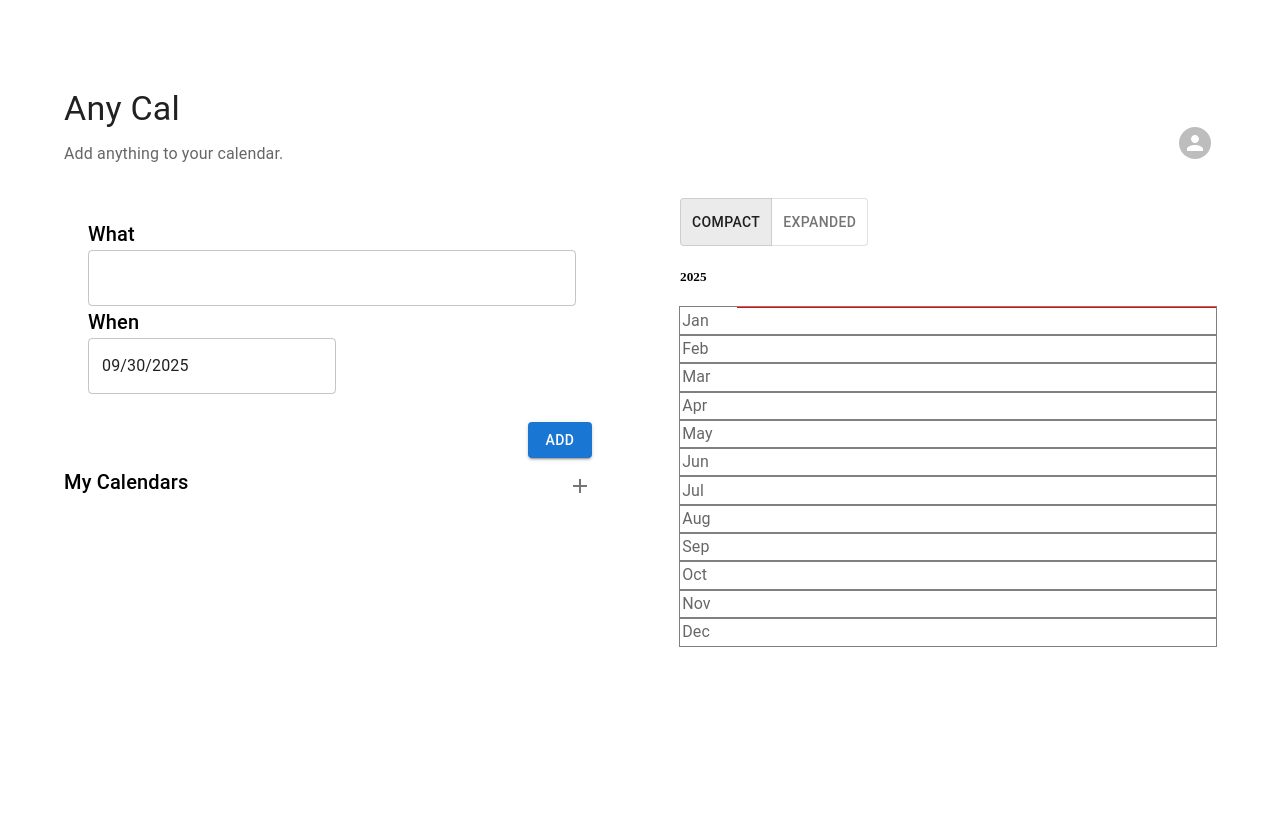
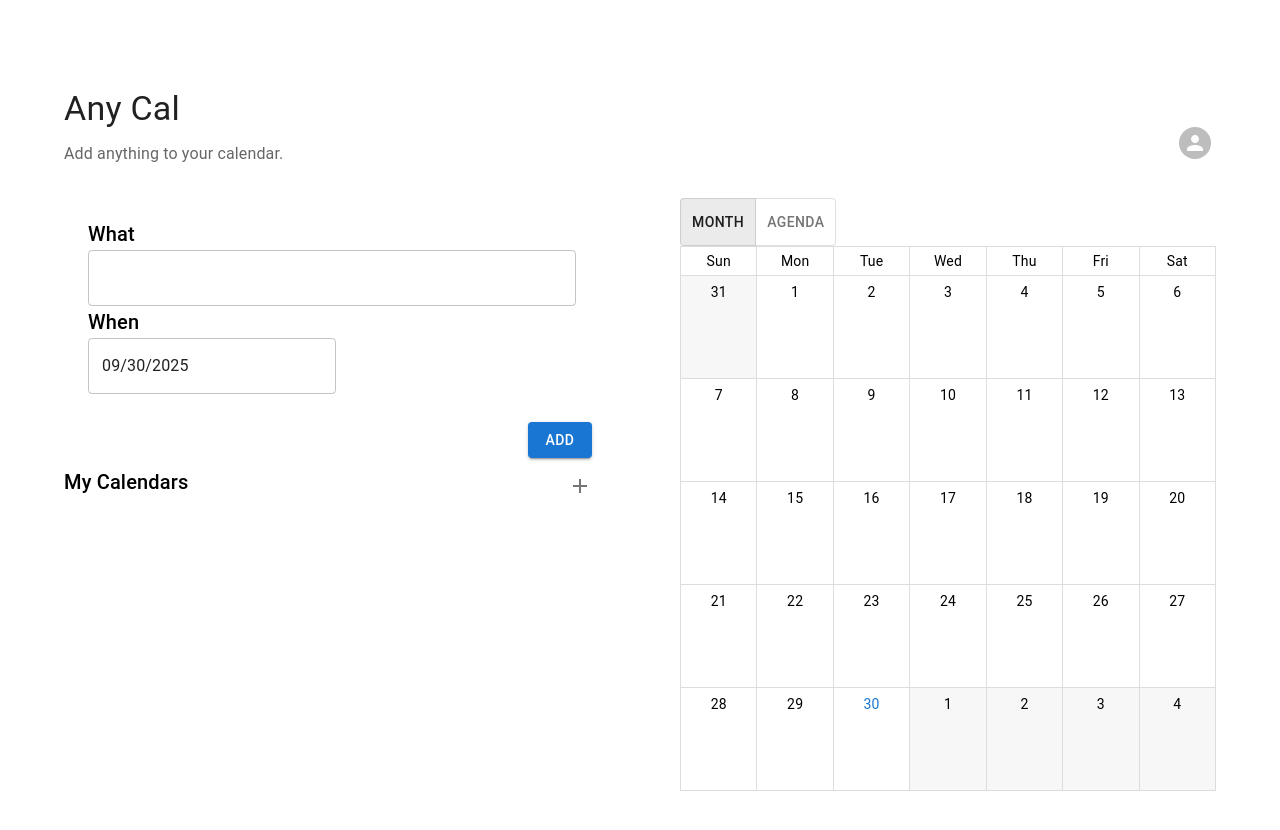
Before and after one commit to IgorNadj/anycal, a React (Vite) app: page / in a window 1280 px wide. Shown: the top 830 px of the page. Before the commit the page ends 800 px from the top, so only its background shows below. Built offline with nearby package versions, Linux system fonts and the light colour scheme; what sqlite would draw is missing.

Commit message:
Add MonthView

```diff
--- a/src/components/calendar/Calendar.tsx
+++ b/src/components/calendar/Calendar.tsx
@@ -1,9 +1,16 @@
-import { Year } from "./Year.tsx";
+import { useState } from "react";
+import { DEFAULT_VIEW_MODE } from "../../constants.ts";
+import { useEvents } from "../../hooks/useEvents.ts";
+import type { ViewMode } from "../../types.ts";
 import { Header } from "./Header.tsx";
-import { useEvents } from "../../hooks/useEvents.ts";
+import { MonthView } from "./MonthView.tsx";
 
 export const Calendar = () => {
   const { data: events } = useEvents();
+
+  const [viewMode, setViewMode] = useState<ViewMode>(DEFAULT_VIEW_MODE);
+
+  const [currentDate, setCurrentDate] = useState<Date>(new Date());
 
   const earliestYear = new Date().getFullYear();
   const latestYear =
@@ -17,13 +24,14 @@ export const Calendar = () => {
 
   return (
     <>
-      <Header />
-      {years.map((year) => (
-        <div key={year}>
-          <h5>{year}</h5>
-          <Year year={year} />
-        </div>
-      ))}
+      <Header viewMode={viewMode} onChange={setViewMode} />
+      {viewMode === "month" && (
+        <MonthView
+          events={events}
+          currentDate={currentDate}
+          setCurrentDate={setCurrentDate}
+        />
+      )}
     </>
   );
 };
--- a/src/components/calendar/Day.tsx
+++ /dev/null
@@ -1,69 +0,0 @@
-import { EventChip } from "./EventChip.tsx";
-import { Typography } from "@mui/material";
-import styled from "styled-components";
-import { AppContext } from "../../state/AppContext.tsx";
-import { useContext } from "react";
-import { eventsOnDate, getCalendarForEvent } from "../../utils.ts";
-import { useEvents } from "../../hooks/useEvents.ts";
-import { useCalendars } from "../../hooks/useCalendars.ts";
-
-const DayContainer = styled.div`
-  outline: 1px solid gray;
-  display: flex;
-  align-items: flex-start;
-
-  &.view-mode-compact.empty {
-    display: none;
-  }
-`;
-
-const DayTitleContainer = styled.h6`
-  width: 5em;
-  margin: 0.2em;
-`;
-
-const CalendarEventContainer = styled.div`
-  outline: 1px solid red;
-  flex: 1;
-`;
-
-export const Day = ({
-  year,
-  month,
-  day,
-}: {
-  year: number;
-  month: number;
-  day: number;
-}) => {
-  const ctx = useContext(AppContext);
-  const { viewMode } = ctx;
-
-  const { data: events } = useEvents();
-  const { data: calendars } = useCalendars();
-
-  const eventsThisDate = eventsOnDate(events, year, month, day);
-
-  return (
-    <DayContainer
-      className={`${eventsThisDate.length > 0 ? "" : "empty"} view-mode-${viewMode}`}
-    >
-      <DayTitleContainer>
-        <Typography
-          variant="body1"
-          sx={{ color: "text.secondary", mb: { xs: 0 } }}
-        >
-          {day + 1}
-        </Typography>
-      </DayTitleContainer>
-      <CalendarEventContainer>
-        {eventsThisDate.map(
-          (event) =>
-            getCalendarForEvent(event, calendars)?.visible && (
-              <EventChip key={event.uuid} event={event} />
-            ),
-        )}
-      </CalendarEventContainer>
-    </DayContainer>
-  );
-};
--- a/src/components/calendar/Header.tsx
+++ b/src/components/calendar/Header.tsx
@@ -1,20 +1,21 @@
 import { ToggleButton, ToggleButtonGroup } from "@mui/material";
-import { useContext } from "react";
-import { AppContext } from "../../state/AppContext.tsx";
+import type { ViewMode } from "../../types.ts";
 
-export const Header = () => {
-  const ctx = useContext(AppContext);
-  const { setViewMode } = ctx;
+type Props = {
+  viewMode: ViewMode;
+  onChange: (newViewMode: ViewMode) => void;
+};
 
+export const Header = ({ viewMode, onChange }: Props) => {
   return (
     <>
       <ToggleButtonGroup
-        value={ctx.viewMode}
+        value={viewMode}
         exclusive
-        onChange={(_e, nextViewMode) => setViewMode(nextViewMode)}
+        onChange={(_e, nextViewMode) => onChange(nextViewMode)}
       >
-        <ToggleButton value="compact">Compact</ToggleButton>
-        <ToggleButton value="expanded">Expanded</ToggleButton>
+        <ToggleButton value="month">Month</ToggleButton>
+        <ToggleButton value="agenda">Agenda</ToggleButton>
       </ToggleButtonGroup>
     </>
   );
--- a/src/components/calendar/Month.tsx
+++ /dev/null
@@ -1,62 +0,0 @@
-import styled from "styled-components";
-import { Typography } from "@mui/material";
-import { daysInMonth } from "../../utils.ts";
-import { Day } from "./Day.tsx";
-
-const MonthContainer = styled.div`
-  outline: 1px solid gray;
-  display: flex;
-  align-items: flex-start;
-`;
-
-const MonthTitleContainer = styled.h6`
-  width: 5em;
-  margin: 0.2em;
-`;
-
-const DayContainer = styled.div`
-  outline: 1px solid red;
-  flex: 1;
-`;
-
-const MONTH_NAMES: Record<number, string> = {
-  0: "Jan",
-  1: "Feb",
-  2: "Mar",
-  3: "Apr",
-  4: "May",
-  5: "Jun",
-  6: "Jul",
-  7: "Aug",
-  8: "Sep",
-  9: "Oct",
-  10: "Nov",
-  11: "Dec",
-};
-
-export const Month = ({ year, month }: { year: number; month: number }) => {
-  const days = [];
-
-  for (let day = 0; day < daysInMonth(month, year); day++) {
-    days.push(day);
-  }
-
-  return (
-    <MonthContainer>
-      <MonthTitleContainer>
-        <Typography
-          variant="body1"
-          sx={{ color: "text.secondary", mb: { xs: 0 } }}
-        >
-          {MONTH_NAMES[month]}
-        </Typography>
-      </MonthTitleContainer>
-
-      <DayContainer>
-        {days.map((day) => (
-          <Day key={day} year={year} month={month} day={day} />
-        ))}
-      </DayContainer>
-    </MonthContainer>
-  );
-};
--- /dev/null
+++ b/src/components/calendar/MonthView.tsx
@@ -0,0 +1,153 @@
+import { Typography } from "@mui/material";
+import { useMemo } from "react";
+import type { CalendarEvent } from "../../types.ts";
+import { EventChip } from "./EventChip.tsx";
+
+const WEEKDAY_LABELS = ["Sun", "Mon", "Tue", "Wed", "Thu", "Fri", "Sat"] as const;
+
+const isSameDay = (a: Date, b: Date) =>
+  a.getFullYear() === b.getFullYear() &&
+  a.getMonth() === b.getMonth() &&
+  a.getDate() === b.getDate();
+
+const startOfWeekSunday = (d: Date) => {
+  const date = new Date(d.getFullYear(), d.getMonth(), d.getDate());
+  const day = date.getDay(); // 0=Sun
+  date.setDate(date.getDate() - day);
+  date.setHours(0, 0, 0, 0);
+  return date;
+};
+
+const endOfWeekSaturday = (d: Date) => {
+  const date = new Date(d.getFullYear(), d.getMonth(), d.getDate());
+  const day = date.getDay();
+  date.setDate(date.getDate() + (6 - day));
+  date.setHours(23, 59, 59, 999);
+  return date;
+};
+
+const getMonthGridRange = (anchor: Date) => {
+  const firstOfMonth = new Date(anchor.getFullYear(), anchor.getMonth(), 1);
+  const lastOfMonth = new Date(anchor.getFullYear(), anchor.getMonth() + 1, 0);
+  const start = startOfWeekSunday(firstOfMonth);
+  const end = endOfWeekSaturday(lastOfMonth);
+  return { start, end };
+};
+
+const eachDayOfInterval = (start: Date, end: Date) => {
+  const days: Date[] = [];
+  const cur = new Date(start);
+  while (cur <= end) {
+    days.push(new Date(cur));
+    cur.setDate(cur.getDate() + 1);
+  }
+  return days;
+};
+
+const eventsByDay = (events: CalendarEvent[]) => {
+  // Bucket events by YYYY-MM-DD for fast lookup
+  const map = new Map<string, CalendarEvent[]>();
+  for (const ev of events) {
+    const key = `${ev.date.getFullYear()}-${ev.date.getMonth()}-${ev.date.getDate()}`;
+    const arr = map.get(key) ?? [];
+    arr.push(ev);
+    map.set(key, arr);
+  }
+  return (d: Date) => map.get(`${d.getFullYear()}-${d.getMonth()}-${d.getDate()}`) ?? [];
+};
+
+type Props = {
+  events: CalendarEvent[];
+  currentDate: Date;
+  setCurrentDate: (newDate: Date) => void;
+};
+
+export const MonthView = ({ events, currentDate, setCurrentDate }: Props) => {
+  const { start, end } = useMemo(() => getMonthGridRange(currentDate), [currentDate]);
+  const days = useMemo(() => eachDayOfInterval(start, end), [start, end]);
+  const getEvents = useMemo(() => eventsByDay(events), [events]);
+
+  const today = useMemo(() => {
+    const n = new Date();
+    n.setHours(0, 0, 0, 0);
+    return n;
+  }, []);
+
+  const activeMonth = currentDate.getMonth();
+
+  return (
+    <div style={{ display: "grid", gridTemplateRows: "auto 1fr", rowGap: 8 }}>
+      <div
+        style={{
+          display: "grid",
+          gridTemplateColumns: "repeat(7, minmax(0, 1fr))",
+          gap: 1,
+          border: "1px solid #ddd",
+          backgroundColor: "#ddd",
+        }}
+      >
+        {/* Day of week header */}
+        {WEEKDAY_LABELS.map((lbl) => (
+          <Typography
+            key={lbl}
+            variant="body2"
+            sx={{
+              textAlign: "center",
+              py: 0.5,
+              backgroundColor: "#fff",
+            }}
+          >
+            {lbl}
+          </Typography>
+        ))}
+
+        {/* Days grid */}
+        {days.map((day) => {
+          const outOfMonth = day.getMonth() !== activeMonth;
+          const isToday = isSameDay(day, today);
+          const dayEvents = getEvents(day);
+
+          return (
+            <div
+              key={day.toISOString()}
+              style={{
+                padding: 6,
+                minHeight: 90,
+                cursor: "pointer",
+                backgroundColor: outOfMonth ? "#f7f7f7" : "#fff",
+                display: "flex",
+                flexDirection: "column",
+                gap: 4,
+                minWidth: 0,
+                overflow: "hidden",
+              }}
+            >
+              <div style={{ textAlign: "center", marginBottom: 4 }}>
+                <Typography
+                  variant="body2"
+                  sx={{ color: isToday ? "primary.main" : "inherit" }}
+                >
+                  {day.getDate()}
+                </Typography>
+              </div>
+
+              <div
+                style={{
+                  display: "flex",
+                  flexDirection: "column",
+                  gap: 4,
+                  minWidth: 0,
+                  overflow: "hidden",
+                }}
+              >
+                {dayEvents.map((ev) => (
+                  <EventChip key={ev.uuid} event={ev} />
+                ))}
+              </div>
+            </div>
+          );
+        })}
+      </div>
+    </div>
+  );
+};
--- a/src/components/calendar/Year.tsx
+++ /dev/null
@@ -1,13 +0,0 @@
-import { Month } from "./Month.tsx";
-
-const MONTHS = [0, 1, 2, 3, 4, 5, 6, 7, 8, 9, 10, 11];
-
-export const Year = ({ year }: { year: number }) => {
-  return (
-    <>
-      {MONTHS.map((month) => (
-        <Month key={month} year={year} month={month} />
-      ))}
-    </>
-  );
-};
--- a/src/constants.ts
+++ b/src/constants.ts
@@ -1,3 +1,5 @@
+import type { ViewMode } from "./types.ts";
+
 export const CALENDAR_COLOURS = {
   blue_400: "#42a5f5",
   green_400: "#66bb6a",
@@ -16,3 +18,20 @@ export const CALENDAR_COLOURS = {
   deepOrange_500: "#ff5722",
   deepPurple_400: "#7e57c2",
 };
+
+export const DEFAULT_VIEW_MODE: ViewMode = "month";
+
+export const MONTH_NAMES_SHORT: Record<number, string> = {
+  0: "Jan",
+  1: "Feb",
+  2: "Mar",
+  3: "Apr",
+  4: "May",
+  5: "Jun",
+  6: "Jul",
+  7: "Aug",
+  8: "Sep",
+  9: "Oct",
+  10: "Nov",
+  11: "Dec",
+};
--- a/src/state/AppContext.tsx
+++ b/src/state/AppContext.tsx
@@ -1,9 +1,7 @@
 import { createContext } from "react";
-import type { Calendar, CalendarEvent, ViewMode } from "../types.ts";
+import type { Calendar, CalendarEvent } from "../types.ts";
 
 export type AppContextType = {
-  viewMode: ViewMode;
-  setViewMode: (value: ViewMode) => void;
   currentlyEditingEvent: CalendarEvent | null;
   setCurrentlyEditingEvent: (event: CalendarEvent | null) => void;
   currentlyEditingCalendar: Calendar | null;
--- a/src/state/AppProvider.tsx
+++ b/src/state/AppProvider.tsx
@@ -1,12 +1,8 @@
 import { type ReactNode, useState } from "react";
-import type { Calendar, CalendarEvent, ViewMode } from "../types.ts";
+import type { Calendar, CalendarEvent } from "../types.ts";
 import { AppContext, type AppContextType } from "./AppContext.tsx";
 
-const DEFAULT_VIEW_MODE: ViewMode = "compact";
-
 export const AppProvider = ({ children }: { children: ReactNode }) => {
-  const [viewMode, setViewMode] = useState<ViewMode>(DEFAULT_VIEW_MODE);
-
   const [currentlyEditingEvent, setCurrentlyEditingEvent] =
     useState<CalendarEvent | null>(null);
 
@@ -16,8 +12,6 @@ export const AppProvider = ({ children }: { children: ReactNode }) => {
   const [isCreatingCalendar, setIsCreatingCalendar] = useState<boolean>(false);
 
   const value: AppContextType = {
-    viewMode,
-    setViewMode,
     currentlyEditingEvent,
     setCurrentlyEditingEvent,
     currentlyEditingCalendar,
--- a/src/types.ts
+++ b/src/types.ts
@@ -1,4 +1,4 @@
-export type ViewMode = "compact" | "expanded";
+export type ViewMode = "month" | "agenda";
 
 import { CALENDAR_COLOURS } from "./constants.ts";
 
```
Also changed, not shown: src/components/calendar/EventChip.tsx (+20 -4 lines).
